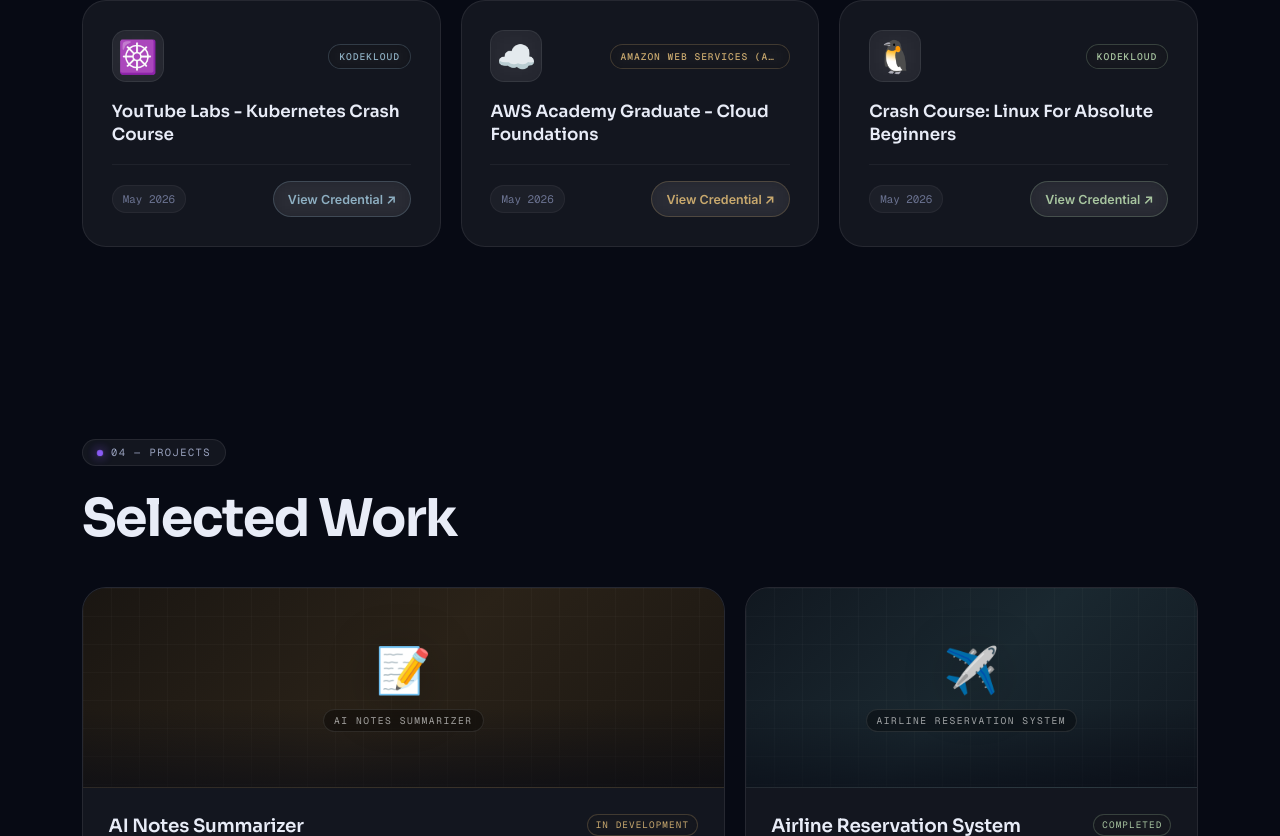
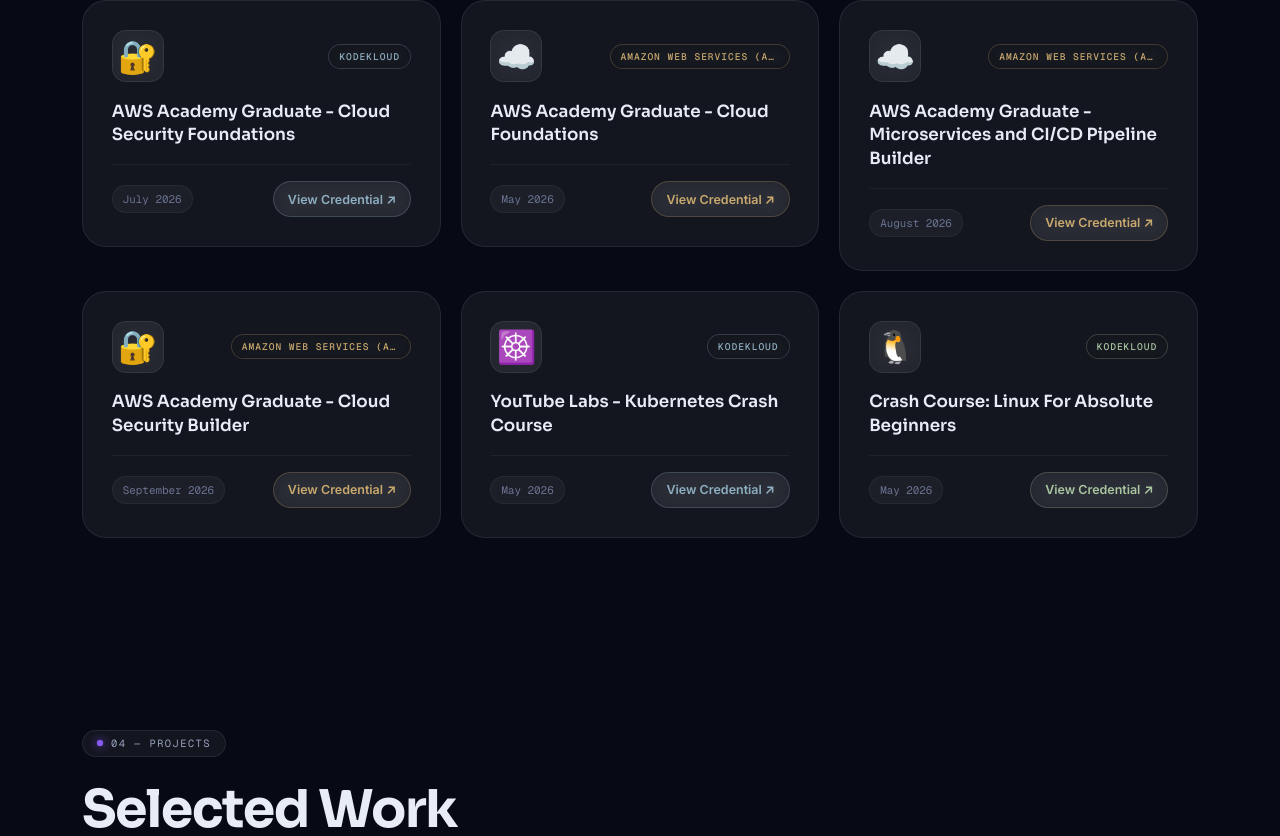
Before and after one commit to nisa2003-ops/portfolio, a React (Vite) app in the folder frontend/: page / in a window 1280 px wide. Shown: the part 2764-3600 px from the top of the page. Built offline with nearby package versions, Linux system fonts and the light colour scheme; some icons are missing.

Commit message:
Update portfolio

```diff
--- a/frontend/src/constants/data.js
+++ b/frontend/src/constants/data.js
@@ -20,16 +20,16 @@
 
 export const PROJECTS = [
   {
-    id: "notes-summarizer",
-    title: "AI Notes Summarizer",
+    id: "lanka-microjob",
+    title: "Lanka MicroJob",
     description:
-      "Flutter app that captures notes via OCR (Google ML Kit) and summarises them with Gemini 2.5 Flash. Features dark-themed UI and PDF export.",
-    tags: ["Flutter", "Gemini API", "Google ML Kit", "OCR"],
-    color: "#c9a96e",
-    status: "In Development",
+        "District-aware microjob marketplace for Sri Lanka that connects workers, employers, and brokers. Built with a React frontend and Spring Boot microservices, featuring role-based authentication, job matching, applications, broker-managed placements, notifications, and admin approvals.",
+    tags: ["Docker", "Kubernetes", "Jenkins","React", "Spring Boot", "PostgreSQL"],
+    color: "#d4a84f",
+    status: "Completed",
     demo: null,
-    github: "",
-    mockupIcon: "📝",
+    github: "https://github.com/nisa2003-ops/Lanka-Microjob-V1.git",
+    mockupIcon: "💼",
     mockupBg: "linear-gradient(135deg,#1a1612,#2a2218,#1a1612)",
   },
   {
@@ -133,11 +133,11 @@
 export const CERTIFICATIONS = [
   {
     id: "cert-1",
-    title: "YouTube Labs - Kubernetes Crash Course",
+    title: "AWS Academy Graduate - Cloud Security Foundations",
     platform: "KodeKloud",
-    date: "May 2026",
-    credentialUrl: "https://learn.kodekloud.com/certificate/8a90819f-6656-4cc5-ba1a-1e0103bd7e66",
-    icon: "☸️",
+    date: "July 2026",
+    credentialUrl: "https://www.credly.com/badges/0837b3eb-49ed-4e86-a210-a1973df227e6/public_url",
+    icon: "🔐",
     color: "#8eafc2",
   },
   {
@@ -151,6 +151,34 @@
   },
   {
     id: "cert-3",
+    title: "AWS Academy Graduate - Microservices and CI/CD Pipeline Builder",
+    platform: "Amazon Web Services (AWS)",
+    date: "August 2026",
+    credentialUrl: "https://www.credly.com/badges/3508f16c-bc97-4ca3-98d1-a0808731e073/public_url",
+    icon: "☁️",
+    color: "#c9a96e",
+  },
+  {
+    id: "cert-4",
+    title: "AWS Academy Graduate - Cloud Security Builder",
+    platform: "Amazon Web Services (AWS)",
+    date: "September 2026",
+    credentialUrl: "https://www.credly.com/badges/69c7a723-5514-4544-b8e3-d28712da6f91/public_url",
+    icon: "🔐",
+    color: "#c9a96e",
+  },
+
+  {
+    id: "cert-5",
+    title: "YouTube Labs - Kubernetes Crash Course",
+    platform: "KodeKloud",
+    date: "May 2026",
+    credentialUrl: "https://learn.kodekloud.com/certificate/8a90819f-6656-4cc5-ba1a-1e0103bd7e66",
+    icon: "☸️",
+    color: "#8eafc2",
+  },
+  {
+    id: "cert-6",
     title: "Crash Course: Linux For Absolute Beginners",
     platform: "KodeKloud",
     date: "May 2026",
```
